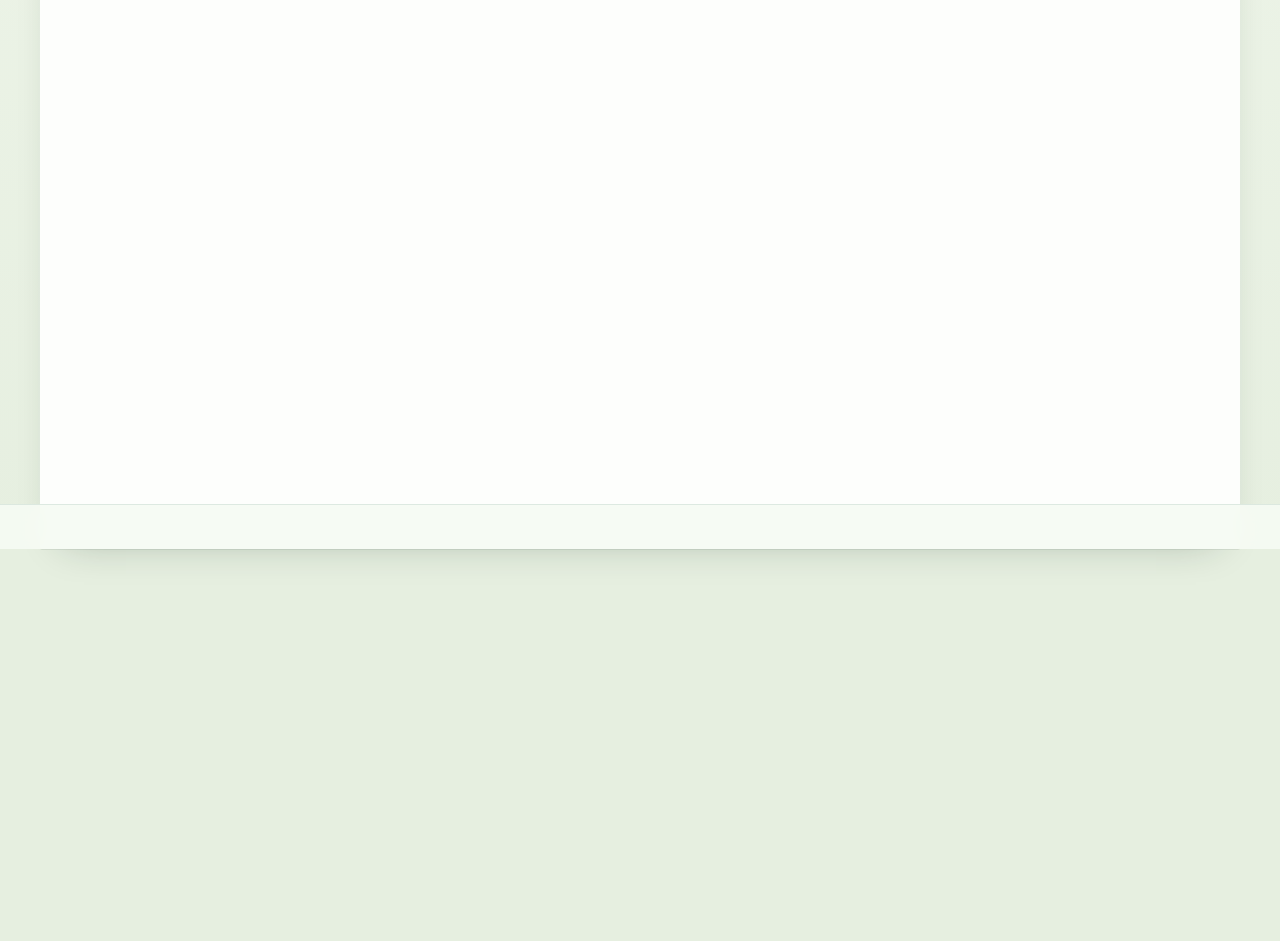
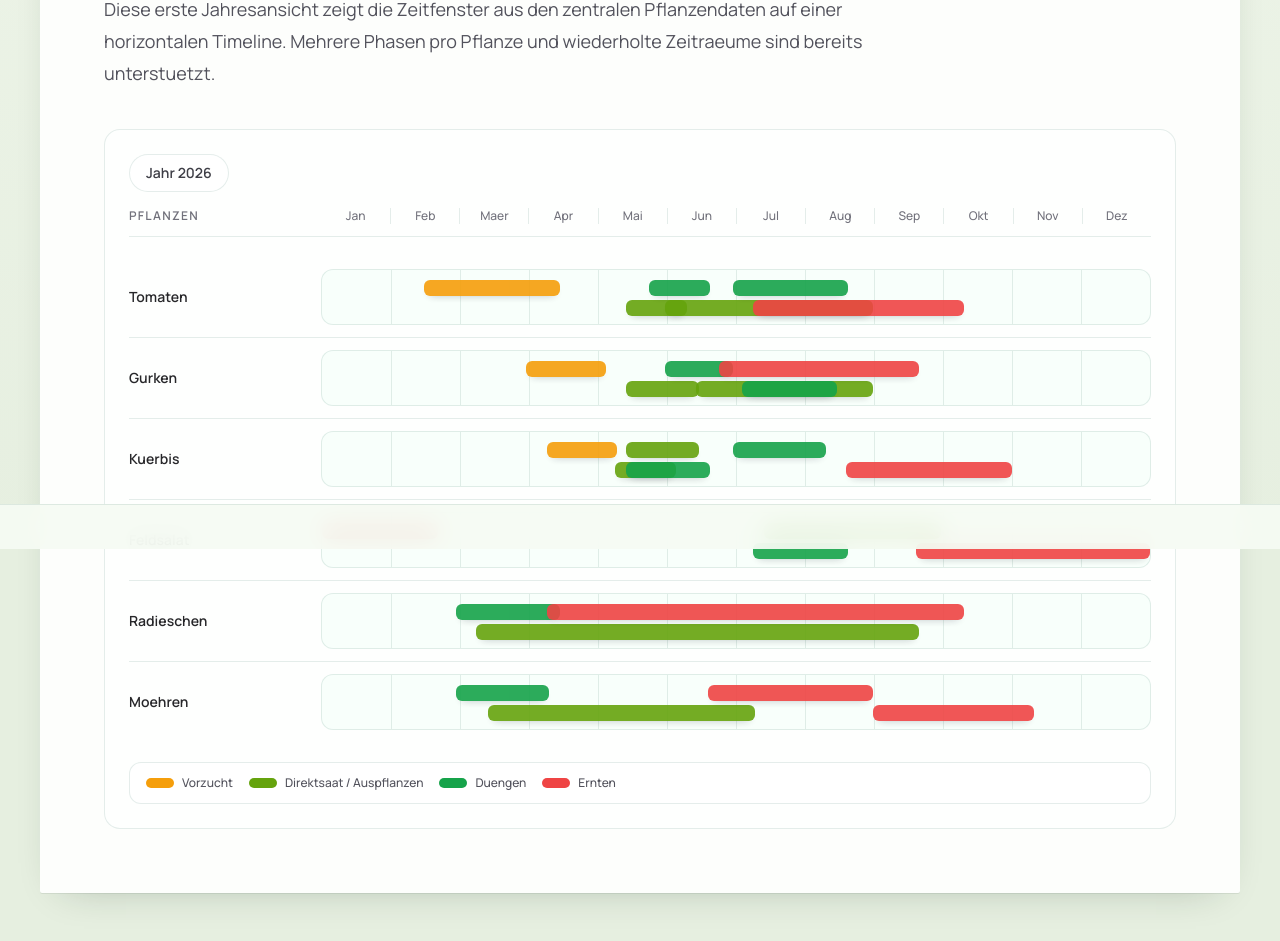
Before and after one commit to CornerDesign-Dominic/garten, a Next.js app: page /der-kalender in a window 1280 px wide. Shown: the part 251-1192 px from the top of the page. Before the commit the page ends 864 px from the top, so only its background shows below. Built offline with nearby package versions, Linux system fonts and the light colour scheme.

Commit message:
Add calendar timeline view to Der Kalender page

```diff
--- a/src/app/der-kalender/page.tsx
+++ b/src/app/der-kalender/page.tsx
@@ -1,13 +1,24 @@
 import { PageShell } from "@/components/layout/PageShell";
+import { CalendarTimeline } from "@/components/calendar/CalendarTimeline";
+import { plants } from "@/data/plants";
 
 export default function DerKalenderPage() {
+  const calendarYear = new Date().getFullYear();
+
   return (
     <PageShell>
-      <section className="py-10 md:py-12">
+      <section className="max-w-3xl space-y-5 py-8 md:py-10">
         <h1 className="text-3xl font-semibold tracking-tight text-zinc-900 md:text-4xl">
           Der Kalender
         </h1>
+        <p className="text-base leading-8 text-zinc-600 md:text-lg">
+          Diese erste Jahresansicht zeigt die Zeitfenster aus den zentralen
+          Pflanzendaten auf einer horizontalen Timeline. Mehrere Phasen pro
+          Pflanze und wiederholte Zeitraeume sind bereits unterstuetzt.
+        </p>
       </section>
+
+      <CalendarTimeline plants={plants} year={calendarYear} />
     </PageShell>
   );
 }
--- /dev/null
+++ b/src/components/calendar/CalendarHeader.tsx
@@ -0,0 +1,31 @@
+import { CALENDAR_MONTHS } from "@/lib/calendar/timeline";
+
+type CalendarHeaderProps = {
+  year: number;
+};
+
+export function CalendarHeader({ year }: CalendarHeaderProps) {
+  return (
+    <div className="space-y-4">
+      <div className="inline-flex items-center rounded-full border border-emerald-900/10 bg-white/70 px-4 py-2 text-sm font-semibold text-zinc-700">
+        Jahr {year}
+      </div>
+
+      <div className="grid grid-cols-[11rem_1fr] gap-4 border-b border-emerald-900/10 pb-3">
+        <div className="text-xs font-semibold uppercase tracking-[0.11em] text-zinc-500">
+          Pflanzen
+        </div>
+        <div className="grid grid-cols-12 gap-0">
+          {CALENDAR_MONTHS.map((month) => (
+            <div
+              key={month.index}
+              className="border-l border-emerald-900/10 px-1 text-center text-xs font-medium text-zinc-500 first:border-l-0"
+            >
+              {month.label}
+            </div>
+          ))}
+        </div>
+      </div>
+    </div>
+  );
+}
--- /dev/null
+++ b/src/components/calendar/CalendarLegend.tsx
@@ -0,0 +1,23 @@
+const legendItems = [
+  { label: "Vorzucht", color: "#f59e0b" },
+  { label: "Direktsaat / Auspflanzen", color: "#65a30d" },
+  { label: "Duengen", color: "#16a34a" },
+  { label: "Ernten", color: "#ef4444" },
+];
+
+export function CalendarLegend() {
+  return (
+    <div className="flex flex-wrap items-center gap-4 rounded-xl border border-emerald-900/10 bg-white/60 px-4 py-3">
+      {legendItems.map((item) => (
+        <div key={item.label} className="flex items-center gap-2">
+          <span
+            aria-hidden="true"
+            className="inline-block h-2.5 w-7 rounded-full"
+            style={{ backgroundColor: item.color }}
+          />
+          <span className="text-xs font-medium text-zinc-600">{item.label}</span>
+        </div>
+      ))}
+    </div>
+  );
+}
--- /dev/null
+++ b/src/components/calendar/CalendarRow.tsx
@@ -0,0 +1,44 @@
+import type { CalendarRowData } from "@/lib/calendar/timeline";
+
+type CalendarRowProps = {
+  row: CalendarRowData;
+};
+
+export function CalendarRow({ row }: CalendarRowProps) {
+  return (
+    <div className="grid grid-cols-[11rem_1fr] gap-4 py-3">
+      <div className="flex items-center">
+        <p className="text-sm font-semibold text-zinc-800">{row.plantName}</p>
+      </div>
+
+      <div className="relative h-14 overflow-hidden rounded-xl border border-emerald-900/10 bg-emerald-50/30">
+        <div className="pointer-events-none absolute inset-0 grid grid-cols-12">
+          {Array.from({ length: 12 }).map((_, index) => (
+            <div
+              key={index}
+              className="border-l border-emerald-900/10 first:border-l-0"
+            />
+          ))}
+        </div>
+
+        {row.segments.map((segment, index) => {
+          const laneOffset = index % 2 === 0 ? "top-[0.6rem]" : "top-[1.85rem]";
+
+          return (
+            <div
+              key={segment.id}
+              title={`${segment.label} (${segment.type})`}
+              className={`absolute h-4 rounded-md opacity-90 shadow-[0_4px_8px_-6px_rgba(15,23,42,0.5)] ${laneOffset}`}
+              style={{
+                left: `${segment.startPercent}%`,
+                width: `${segment.widthPercent}%`,
+                backgroundColor: segment.color,
+                minWidth: "0.35rem",
+              }}
+            />
+          );
+        })}
+      </div>
+    </div>
+  );
+}
--- /dev/null
+++ b/src/components/calendar/CalendarTimeline.tsx
@@ -0,0 +1,34 @@
+import type { Plant } from "@/data/plants";
+import { buildCalendarRows } from "@/lib/calendar/timeline";
+
+import { CalendarHeader } from "./CalendarHeader";
+import { CalendarLegend } from "./CalendarLegend";
+import { CalendarRow } from "./CalendarRow";
+
+type CalendarTimelineProps = {
+  plants: Plant[];
+  year: number;
+};
+
+export function CalendarTimeline({ plants, year }: CalendarTimelineProps) {
+  const rows = buildCalendarRows(plants, year);
+
+  return (
+    <section className="rounded-2xl border border-emerald-900/10 bg-white/55 p-5 md:p-6">
+      <div className="overflow-x-auto">
+        <div className="min-w-[860px] space-y-5">
+          <CalendarHeader year={year} />
+
+          <div className="divide-y divide-emerald-900/10">
+            {rows.map((row) => (
+              <CalendarRow key={row.plantSlug} row={row} />
+            ))}
+          </div>
+        </div>
+      </div>
+      <div className="mt-5">
+        <CalendarLegend />
+      </div>
+    </section>
+  );
+}
--- /dev/null
+++ b/src/lib/calendar/timeline.ts
@@ -0,0 +1,129 @@
+import type { Plant, PlantTimelineEntry, PlantTimelineType } from "@/data/plants";
+
+export type CalendarMonth = {
+  index: number;
+  label: string;
+};
+
+export type CalendarSegment = {
+  id: string;
+  type: PlantTimelineType;
+  label: string;
+  startPercent: number;
+  widthPercent: number;
+  color: string;
+};
+
+export type CalendarRowData = {
+  plantSlug: string;
+  plantName: string;
+  segments: CalendarSegment[];
+};
+
+export const CALENDAR_MONTHS: CalendarMonth[] = [
+  { index: 1, label: "Jan" },
+  { index: 2, label: "Feb" },
+  { index: 3, label: "Maer" },
+  { index: 4, label: "Apr" },
+  { index: 5, label: "Mai" },
+  { index: 6, label: "Jun" },
+  { index: 7, label: "Jul" },
+  { index: 8, label: "Aug" },
+  { index: 9, label: "Sep" },
+  { index: 10, label: "Okt" },
+  { index: 11, label: "Nov" },
+  { index: 12, label: "Dez" },
+];
+
+export const MAIN_TIMELINE_COLORS = {
+  vorzucht: "#f59e0b",
+  direktsaat: "#65a30d",
+  auspflanzen: "#65a30d",
+  duengen: "#16a34a",
+  ernten: "#ef4444",
+} as const;
+
+const DAY_IN_MS = 24 * 60 * 60 * 1000;
+
+function daysInYear(year: number) {
+  return new Date(Date.UTC(year, 11, 31)).getUTCDate() === 31 &&
+    new Date(Date.UTC(year, 1, 29)).getUTCDate() === 29
+    ? 366
+    : 365;
+}
+
+function daysInMonth(year: number, month: number) {
+  return new Date(Date.UTC(year, month, 0)).getUTCDate();
+}
+
+function toDayOfYear(year: number, month: number, day: number) {
+  const safeDay = Math.min(day, daysInMonth(year, month));
+  const current = Date.UTC(year, month - 1, safeDay);
+  const start = Date.UTC(year, 0, 1);
+  return Math.floor((current - start) / DAY_IN_MS) + 1;
+}
+
+function toPercent(dayOfYear: number, yearDays: number) {
+  return ((dayOfYear - 1) / yearDays) * 100;
+}
+
+function resolveSegmentColor(type: PlantTimelineType, fallback: string) {
+  if (type in MAIN_TIMELINE_COLORS) {
+    return MAIN_TIMELINE_COLORS[type as keyof typeof MAIN_TIMELINE_COLORS];
+  }
+
+  return fallback;
+}
+
+function expandEntryToSegments(entry: PlantTimelineEntry, year: number) {
+  const yearDays = daysInYear(year);
+  const startDay = toDayOfYear(year, entry.startMonth, entry.startDay);
+  const endDay = toDayOfYear(year, entry.endMonth, entry.endDay);
+  const color = resolveSegmentColor(entry.type, entry.color);
+
+  if (endDay >= startDay) {
+    return [
+      {
+        id: `${entry.type}-${entry.label}-${startDay}-${endDay}`,
+        type: entry.type,
+        label: entry.label,
+        startPercent: toPercent(startDay, yearDays),
+        widthPercent: ((endDay - startDay + 1) / yearDays) * 100,
+        color,
+      },
+    ];
+  }
+
+  return [
+    {
+      id: `${entry.type}-${entry.label}-${startDay}-${yearDays}`,
+      type: entry.type,
+      label: entry.label,
+      startPercent: toPercent(startDay, yearDays),
+      widthPercent: ((yearDays - startDay + 1) / yearDays) * 100,
+      color,
+    },
+    {
+      id: `${entry.type}-${entry.label}-1-${endDay}`,
+      type: entry.type,
+      label: entry.label,
+      startPercent: 0,
+      widthPercent: (endDay / yearDays) * 100,
+      color,
+    },
+  ];
+}
+
+export function buildCalendarRows(plants: Plant[], year: number): CalendarRowData[] {
+  return plants.map((plant) => {
+    const segments = plant.timeline
+      .flatMap((entry) => expandEntryToSegments(entry, year))
+      .sort((a, b) => a.startPercent - b.startPercent);
+
+    return {
+      plantSlug: plant.slug,
+      plantName: plant.name,
+      segments,
+    };
+  });
+}
```
